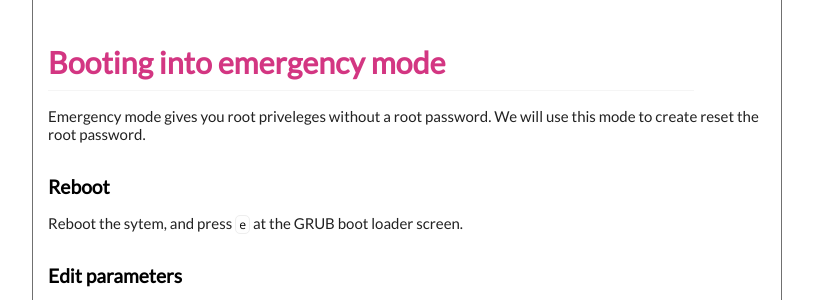
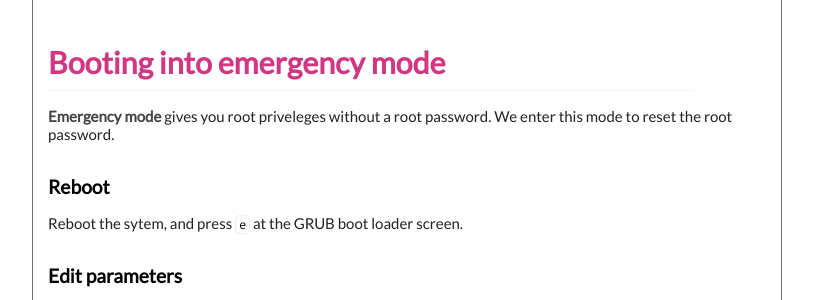
Before and after one commit to execas/execas.github.io, a Jekyll site: the page built from _posts/2018-09-03-reset-root-password-on-centos-linux.md, in a window 1280 px wide. Shown: the part 221-521 px from the top of the page, without its empty margins (233-1046 px from the left). Built offline with Jekyll 4.4.1, drawn with Linux system fonts in a browser that asks for light colours.

Commit message:
first commit

```diff
--- a/_posts/2018-09-03-reset-root-password-on-centos-linux.md
+++ b/_posts/2018-09-03-reset-root-password-on-centos-linux.md
@@ -7,7 +7,7 @@ tags: [linux,security]
 
 ## Booting into emergency mode
 
-Emergency mode gives you root priveleges without a root password. We will use this mode to create reset the root password.
+**Emergency mode** gives you root priveleges without a root password. We enter this mode to reset the root password.
 
 ### Reboot
 
```
